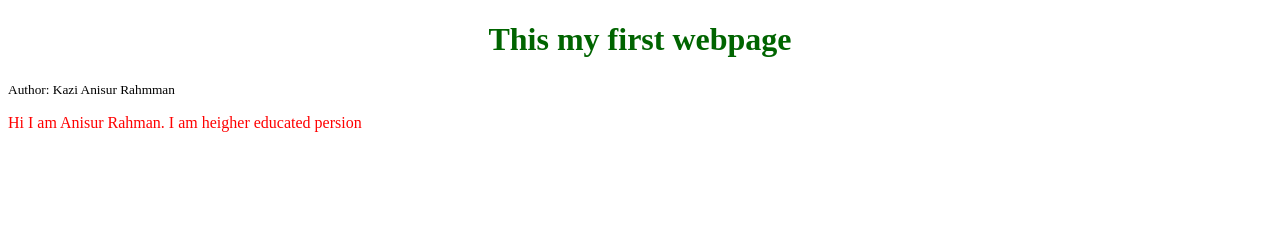
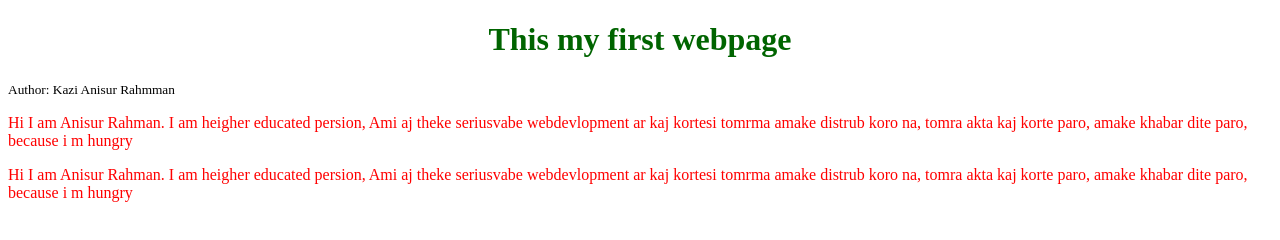
Before and after one commit to Anisur23989/my-first-repo, a plain HTML site: page index.html in a window 1280 px wide. Drawn offline with Linux system fonts and the light colour scheme.

Commit message:
add paragraph

```diff
--- a/index.html
+++ b/index.html
@@ -5,11 +5,12 @@
     <meta http-equiv="X-UA-Compatible" content="IE=edge">
     <meta name="viewport" content="width=device-width, initial-scale=1.0">
     <title>My First Github Repo</title>
-    <link rel="stylesheet" href="style.css">
+    <link rel="stylesheet" href="css/style.css">
 </head>
 <body>
    <h1>This my first webpage</h1>
    <small>Author: Kazi Anisur Rahmman</small>
-   <p>Hi I am Anisur Rahman. I am heigher educated persion</p>
+   <p>Hi I am Anisur Rahman. I am heigher educated persion, Ami aj theke seriusvabe webdevlopment ar kaj kortesi tomrma amake distrub koro na, tomra akta kaj korte paro, amake khabar dite paro, because i m hungry</p>
+   <p>Hi I am Anisur Rahman. I am heigher educated persion, Ami aj theke seriusvabe webdevlopment ar kaj kortesi tomrma amake distrub koro na, tomra akta kaj korte paro, amake khabar dite paro, because i m hungry</p>
 </body>
 </html>
```
Also changed, not shown: css/style.css (renamed from style.css).
